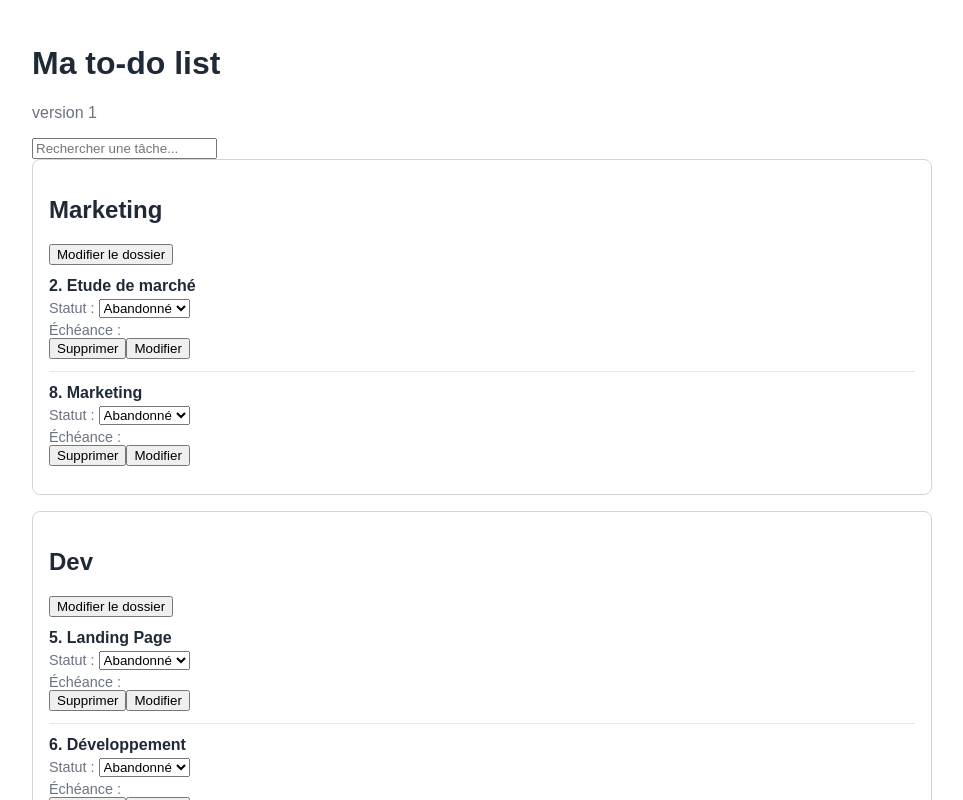
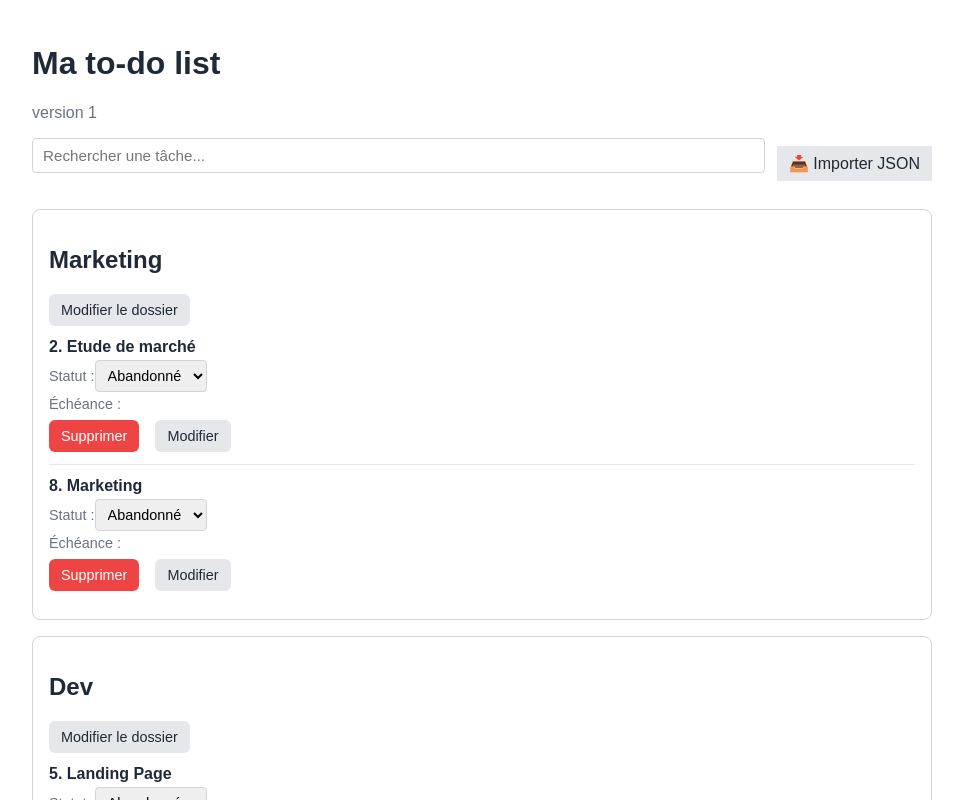
Before and after one commit to STEFANOVITCH-Ilann-24019037/todoliste, a React (Create React App) app in the folder todo-list/: page / in a window 1280 px wide. Shown: the top 800 px of the page, without its empty margins (158-1121 px from the left). Built offline with nearby package versions, Linux system fonts and the light colour scheme.

Commit message:
import ok

```diff
--- a/todo-list/src/App.css
+++ b/todo-list/src/App.css
@@ -44,3 +44,106 @@
     color: #6b7280;
     margin-top: 4px;
 }
+
+.search-input {
+    width: 100%;
+    padding: 10px 12px;
+    margin-bottom: 16px;
+    font-size: 1rem;
+    border: 1px solid #d1d5db;
+    border-radius: 6px;
+    box-sizing: border-box;
+}
+
+.search-input:focus {
+    outline: none;
+    border-color: #3b82f6;
+    box-shadow: 0 0 0 3px rgba(59, 130, 246, 0.1);
+}
+
+.controls-bar {
+    display: flex;
+    gap: 12px;
+    margin-bottom: 20px;
+    align-items: center;
+}
+
+.search-input {
+    flex: 1;
+    min-width: 200px;
+}
+
+.import-button-container label {
+    display: inline-block;
+    padding: 8px 12px;
+    margin: 0;
+    cursor: pointer;
+    white-space: nowrap;
+}
+
+/* Buttons */
+button {
+    padding: 8px 12px;
+    margin-right: 8px;
+    border: none;
+    border-radius: 6px;
+    font-size: 0.9rem;
+    cursor: pointer;
+    transition: all 0.2s ease;
+}
+
+.btn-primary {
+    background-color: #3b82f6;
+    color: white;
+}
+
+.btn-primary:hover {
+    background-color: #2563eb;
+}
+
+.btn-secondary {
+    background-color: #e5e7eb;
+    color: #1f2937;
+}
+
+.btn-secondary:hover {
+    background-color: #d1d5db;
+}
+
+.btn-danger {
+    background-color: #ef4444;
+    color: white;
+}
+
+.btn-danger:hover {
+    background-color: #dc2626;
+}
+
+/* Task actions */
+.task-actions {
+    margin-top: 8px;
+    display: flex;
+    flex-wrap: wrap;
+    gap: 8px;
+}
+
+select {
+    padding: 6px 8px;
+    border: 1px solid #d1d5db;
+    border-radius: 4px;
+    font-size: 0.9rem;
+    cursor: pointer;
+}
+
+input[type="text"] {
+    padding: 8px 10px;
+    border: 1px solid #d1d5db;
+    border-radius: 4px;
+    font-size: 0.95rem;
+}
+
+input[type="text"]:focus {
+    outline: none;
+    border-color: #3b82f6;
+    box-shadow: 0 0 0 2px rgba(59, 130, 246, 0.1);
+}
--- a/todo-list/src/App.js
+++ b/todo-list/src/App.js
@@ -2,27 +2,30 @@ import React, { useMemo, useState } from 'react';
 
 import './App.css';
 import data from './data/backup.json';
+import { FolderSection } from './components/folders/FolderSection';
+import { ImportButton } from './components/ImportButton';
 import {
-    TASK_STATUSES,
     createTask,
     deleteTaskById,
-    sortTasksByDueDate,
     updateTaskStatus,
     updateTaskTitle,
 } from './components/task/tasks';
 import { createFolder, groupTasksByFolder, updateFolderTitle } from './components/folders/folders';
 
 function App() {
+    // State
     const [tasks, setTasks] = useState(data.tasks.map(createTask));
     const [folders, setFolders] = useState(data.folders);
+    const [relations, setRelations] = useState(data.task_folder_relations);
     const [editingTaskId, setEditingTaskId] = useState(null);
     const [editingFolderId, setEditingFolderId] = useState(null);
     const [draftTitle, setDraftTitle] = useState('');
     const [searchQuery, setSearchQuery] = useState('');
 
+    // Compute
     const groupedFolders = useMemo(
         () => {
-            const grouped = groupTasksByFolder(tasks, folders, data.task_folder_relations, createTask, createFolder);
+            const grouped = groupTasksByFolder(tasks, folders, relations, createTask, createFolder);
 
             if (!searchQuery.trim()) {
                 return grouped;
@@ -38,43 +41,64 @@ function App() {
                 }))
                 .filter((folder) => folder.tasks.length > 0);
         },
-        [tasks, folders, searchQuery]
+        [tasks, folders, relations, searchQuery]
     );
 
-    const deleteTask = (taskId) => {
-        setTasks((currentTasks) => deleteTaskById(currentTasks, taskId));
-        if (editingTaskId === taskId) {
+    // Handlers - Task
+    const resetEditing = () => {
         setEditingTaskId(null);
+        setEditingFolderId(null);
         setDraftTitle('');
-        }
     };
 
-    const startEditingTask = (task) => {
+    const handleDeleteTask = (taskId) => {
+        setTasks((currentTasks) => deleteTaskById(currentTasks, taskId));
+        if (editingTaskId === taskId) resetEditing();
+    };
+
+    const handleStartEditingTask = (task) => {
         setEditingTaskId(task.id);
         setEditingFolderId(null);
         setDraftTitle(task.title);
     };
 
-    const startEditingFolder = (folder) => {
+    const handleSaveTaskTitle = (taskId) => {
+        setTasks((currentTasks) => updateTaskTitle(currentTasks, taskId, draftTitle));
+        resetEditing();
+    };
+
+    const handleStatusChange = (taskId, nextStatus) => {
+        setTasks((currentTasks) => updateTaskStatus(currentTasks, taskId, nextStatus));
+    };
+
+    // Handlers - Folder
+    const handleStartEditingFolder = (folder) => {
         setEditingFolderId(folder.id);
         setEditingTaskId(null);
         setDraftTitle(folder.title);
     };
 
-    const saveTaskTitle = (taskId) => {
-        setTasks((currentTasks) => updateTaskTitle(currentTasks, taskId, draftTitle));
-        setEditingTaskId(null);
-        setDraftTitle('');
+    const handleSaveFolderTitle = (folderId) => {
+        setFolders((currentFolders) => updateFolderTitle(currentFolders, folderId, draftTitle));
+        resetEditing();
     };
 
-    const saveTaskStatus = (taskId, nextStatus) => {
-        setTasks((currentTasks) => updateTaskStatus(currentTasks, taskId, nextStatus));
-    };
+    // Handlers - Import
+    const handleImportJSON = (importedData) => {
+        try {
+            if (!importedData.tasks || !importedData.folders || !importedData.task_folder_relations) {
+                alert('Format JSON invalide. Vérifiez que vous avez: tasks, folders, task_folder_relations');
+                return;
+            }
 
-    const saveFolderTitle = (folderId) => {
-        setFolders((currentFolders) => updateFolderTitle(currentFolders, folderId, draftTitle));
-        setEditingFolderId(null);
-        setDraftTitle('');
+            setTasks(importedData.tasks.map(createTask));
+            setFolders(importedData.folders);
+            setRelations(importedData.task_folder_relations);
+            resetEditing();
+            alert('✅ Données importées avec succès !');
+        } catch (error) {
+            alert(`❌ Erreur lors de l'import : ${error.message}`);
+        }
     };
 
     return (
@@ -83,6 +107,7 @@ function App() {
                 <h1>Ma to-do list</h1>
                 <p className="subtitle">version 1</p>
 
+                <div className="controls-bar">
                     <input
                         type="text"
                         placeholder="Rechercher une tâche..."
@@ -90,84 +115,25 @@ function App() {
                         onChange={(event) => setSearchQuery(event.target.value)}
                         className="search-input"
                     />
+                    <ImportButton onImport={handleImportJSON} />
+                </div>
 
-                {groupedFolders.map((folder) => {
-                    const isEditingFolder = editingFolderId === folder.id;
-
-                    return (
-                        <section key={folder.id} className="folder-card">
-                            <h2>
-                                {isEditingFolder ? (
-                                    <input
-                                        type="text"
-                                        value={draftTitle}
-                                        onChange={(event) => setDraftTitle(event.target.value)}
+                {groupedFolders.map((folder) => (
+                    <FolderSection
+                        key={folder.id}
+                        folder={folder}
+                        editingTaskId={editingTaskId}
+                        editingFolderId={editingFolderId}
+                        draftTitle={draftTitle}
+                        onDraftChange={(event) => setDraftTitle(event.target.value)}
+                        onStartEditTask={handleStartEditingTask}
+                        onStartEditFolder={handleStartEditingFolder}
+                        onSaveEditTask={() => handleSaveTaskTitle(editingTaskId)}
+                        onSaveEditFolder={() => handleSaveFolderTitle(editingFolderId)}
+                        onDeleteTask={handleDeleteTask}
+                        onStatusChange={handleStatusChange}
                     />
-                                ) : (
-                                    folder.title
-                                )}
-                            </h2>
-
-                            {isEditingFolder ? (
-                                <button type="button" onClick={() => saveFolderTitle(folder.id)}>
-                                    Enregistrer le dossier
-                                </button>
-                            ) : (
-                                <button type="button" onClick={() => startEditingFolder(folder)}>
-                                    Modifier le dossier
-                                </button>
-                            )}
-
-                            <ul className="task-list">
-                                {sortTasksByDueDate(folder.tasks).map((task) => {
-                                    const isEditingTask = editingTaskId === task.id;
-
-                                    return (
-                                        <li key={task.id} className="task-item">
-                                            <div>
-                                                <strong>
-                                                    {isEditingTask ? (
-                                                        <input
-                                                            type="text"
-                                                            value={draftTitle}
-                                                            onChange={(event) => setDraftTitle(event.target.value)}
-                                                        />
-                                                    ) : (
-                                                        task.title
-                                                    )}
-                                                </strong>
-                                                <div className="task-meta">Statut : <select
-                                                    value={task.status}
-                                                    onChange={(event) => saveTaskStatus(task.id, event.target.value)}
-                                                >
-                                                    {TASK_STATUSES.map((status) => (
-                                                        <option key={status} value={status}>
-                                                            {status}
-                                                        </option>
                 ))}
-                                                </select></div>
-                                                <div className="task-meta">Échéance : {task.dueAt}</div>
-
-                                                <button type="button" onClick={() => deleteTask(task.id)}>
-                                                    Supprimer
-                                                </button>
-                                                {isEditingTask ? (
-                                                    <button type="button" onClick={() => saveTaskTitle(task.id)}>
-                                                        Enregistrer
-                                                    </button>
-                                                ) : (
-                                                    <button type="button" onClick={() => startEditingTask(task)}>
-                                                        Modifier
-                                                    </button>
-                                                )}
-                                            </div>
-                                        </li>
-                                    );
-                                })}
-                            </ul>
-                        </section>
-                    );
-                })}
             </main>
         </div>
     );
--- /dev/null
+++ b/todo-list/src/components/ImportButton.js
@@ -0,0 +1,36 @@
+import React from 'react';
+
+export function ImportButton({ onImport }) {
+    const handleFileChange = (event) => {
+        const file = event.target.files?.[0];
+        if (!file) return;
+
+        const reader = new FileReader();
+        reader.onload = (e) => {
+            try {
+                const json = JSON.parse(e.target?.result);
+                onImport(json);
+                // Reset input
+                event.target.value = '';
+            } catch (error) {
+                alert(`Erreur : ${error.message}`);
+            }
+        };
+        reader.readAsText(file);
+    };
+
+    return (
+        <div className="import-button-container">
+            <label htmlFor="import-file" className="btn-secondary">
+                📥 Importer JSON
+            </label>
+            <input
+                id="import-file"
+                type="file"
+                accept=".json"
+                onChange={handleFileChange}
+                style={{ display: 'none' }}
+            />
+        </div>
+    );
+}
--- /dev/null
+++ b/todo-list/src/components/folders/FolderHeader.js
@@ -0,0 +1,37 @@
+import React from 'react';
+
+export function FolderHeader({
+    folder,
+    isEditing,
+    draftTitle,
+    onDraftChange,
+    onStartEdit,
+    onSaveEdit,
+}) {
+    return (
+        <>
+            <h2>
+                {isEditing ? (
+                    <input
+                        type="text"
+                        value={draftTitle}
+                        onChange={onDraftChange}
+                        autoFocus
+                    />
+                ) : (
+                    folder.title
+                )}
+            </h2>
+
+            {isEditing ? (
+                <button type="button" onClick={onSaveEdit} className="btn-primary">
+                    Enregistrer le dossier
+                </button>
+            ) : (
+                <button type="button" onClick={onStartEdit} className="btn-secondary">
+                    Modifier le dossier
+                </button>
+            )}
+        </>
+    );
+}
--- /dev/null
+++ b/todo-list/src/components/folders/FolderSection.js
@@ -0,0 +1,53 @@
+import React from 'react';
+import { FolderHeader } from './FolderHeader';
+import { TaskItem } from '../task/TaskItem';
+import { sortTasksByDueDate } from '../task/tasks';
+
+export function FolderSection({
+    folder,
+    editingTaskId,
+    editingFolderId,
+    draftTitle,
+    onDraftChange,
+    onStartEditTask,
+    onStartEditFolder,
+    onSaveEditTask,
+    onSaveEditFolder,
+    onDeleteTask,
+    onStatusChange,
+}) {
+    const isEditingFolder = editingFolderId === folder.id;
+
+    return (
+        <section key={folder.id} className="folder-card">
+            <FolderHeader
+                folder={folder}
+                isEditing={isEditingFolder}
+                draftTitle={draftTitle}
+                onDraftChange={onDraftChange}
+                onStartEdit={() => onStartEditFolder(folder)}
+                onSaveEdit={onSaveEditFolder}
+            />
+
+            <ul className="task-list">
+                {sortTasksByDueDate(folder.tasks).map((task) => {
+                    const isEditingTask = editingTaskId === task.id;
+
+                    return (
+                        <TaskItem
+                            key={task.id}
+                            task={task}
+                            isEditing={isEditingTask}
+                            draftTitle={draftTitle}
+                            onDraftChange={onDraftChange}
+                            onStartEdit={onStartEditTask}
+                            onSaveEdit={onSaveEditTask}
+                            onDelete={onDeleteTask}
+                            onStatusChange={onStatusChange}
+                        />
+                    );
+                })}
+            </ul>
+        </section>
+    );
+}
--- /dev/null
+++ b/todo-list/src/components/task/TaskItem.js
@@ -0,0 +1,64 @@
+import React from 'react';
+import { TASK_STATUSES } from './tasks';
+
+export function TaskItem({
+    task,
+    isEditing,
+    draftTitle,
+    onDraftChange,
+    onStartEdit,
+    onSaveEdit,
+    onDelete,
+    onStatusChange,
+}) {
+    return (
+        <li className="task-item">
+            <div>
+                <strong>
+                    {isEditing ? (
+                        <input
+                            type="text"
+                            value={draftTitle}
+                            onChange={onDraftChange}
+                            autoFocus
+                        />
+                    ) : (
+                        task.title
+                    )}
+                </strong>
+
+                <div className="task-meta">
+                    Statut :
+                    <select
+                        value={task.status}
+                        onChange={(event) => onStatusChange(task.id, event.target.value)}
+                    >
+                        {TASK_STATUSES.map((status) => (
+                            <option key={status} value={status}>
+                                {status}
+                            </option>
+                        ))}
+                    </select>
+                </div>
+
+                <div className="task-meta">Échéance : {task.dueAt}</div>
+
+                <div className="task-actions">
+                    <button type="button" onClick={() => onDelete(task.id)} className="btn-danger">
+                        Supprimer
+                    </button>
+
+                    {isEditing ? (
+                        <button type="button" onClick={onSaveEdit} className="btn-primary">
+                            Enregistrer
+                        </button>
+                    ) : (
+                        <button type="button" onClick={() => onStartEdit(task)} className="btn-secondary">
+                            Modifier
+                        </button>
+                    )}
+                </div>
+            </div>
+        </li>
+    );
+}
```
Lines whose indentation alone changed are shown as unchanged.
